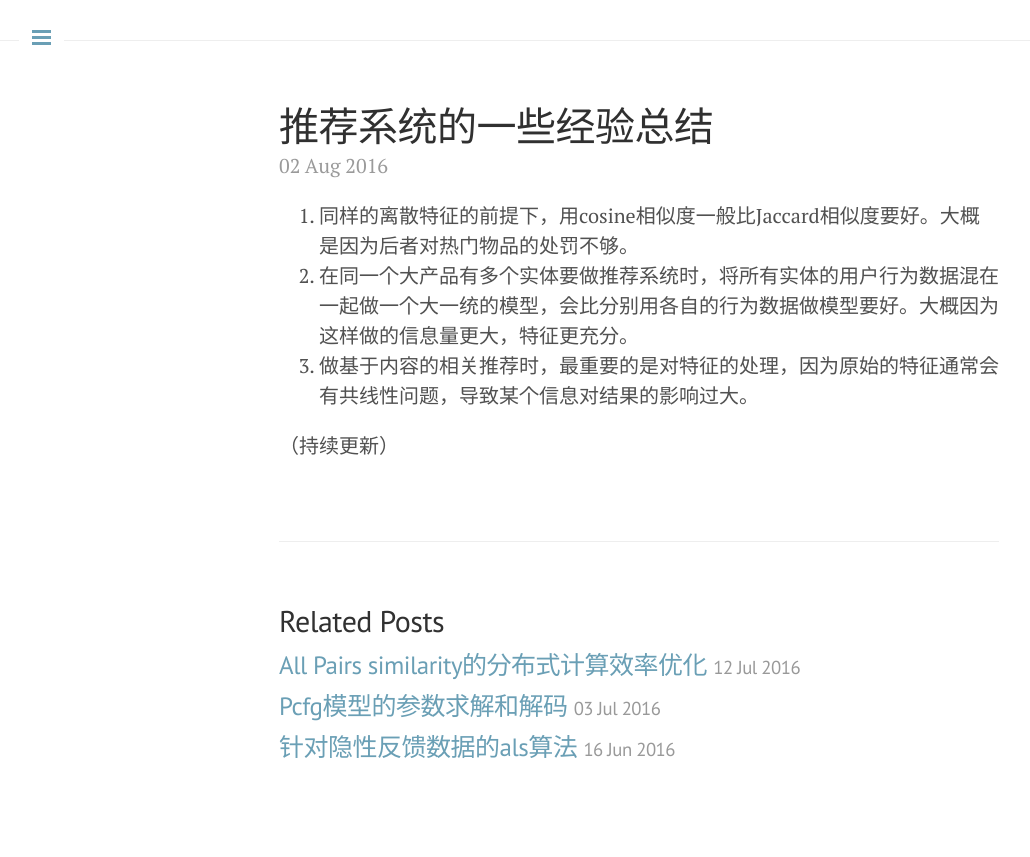
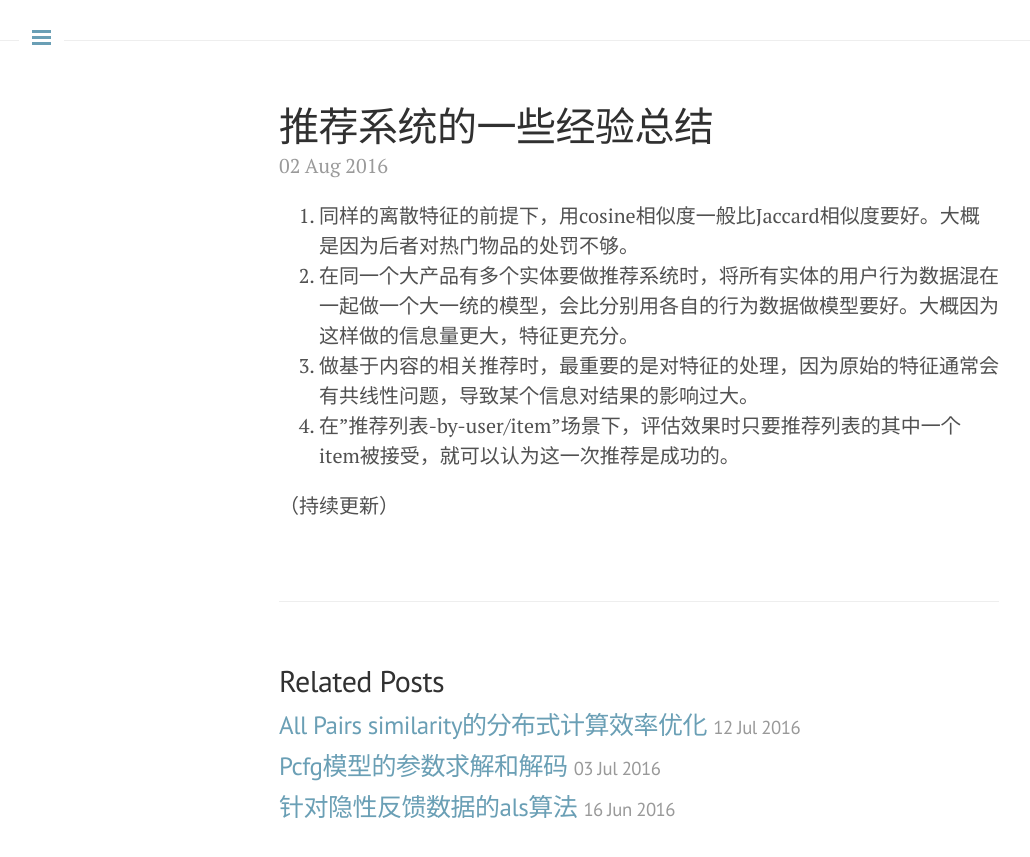
Before and after one commit to nomadcube/nomadcube.github.io, a Jekyll site: the page built from _posts/2016-08-02-推荐系统的一些经验总结.md, in a window 1280 px wide. Shown: the top 857 px of the page, without its empty margins (1-1031 px from the left). Built offline with Jekyll 4.4.1, drawn with Linux system fonts in a browser that asks for light colours; comment, search, counter and statistics services are not loaded.

Commit message:
新文章

```diff
--- a/_posts/2016-08-02-推荐系统的一些经验总结.md
+++ b/_posts/2016-08-02-推荐系统的一些经验总结.md
@@ -6,5 +6,6 @@ tags: 推荐算法
 1. 同样的离散特征的前提下，用cosine相似度一般比Jaccard相似度要好。大概是因为后者对热门物品的处罚不够。
 2. 在同一个大产品有多个实体要做推荐系统时，将所有实体的用户行为数据混在一起做一个大一统的模型，会比分别用各自的行为数据做模型要好。大概因为这样做的信息量更大，特征更充分。
 3. 做基于内容的相关推荐时，最重要的是对特征的处理，因为原始的特征通常会有共线性问题，导致某个信息对结果的影响过大。
+4. 在"推荐列表-by-user/item"场景下，评估效果时只要推荐列表的其中一个item被接受，就可以认为这一次推荐是成功的。
 
 （持续更新）
```
